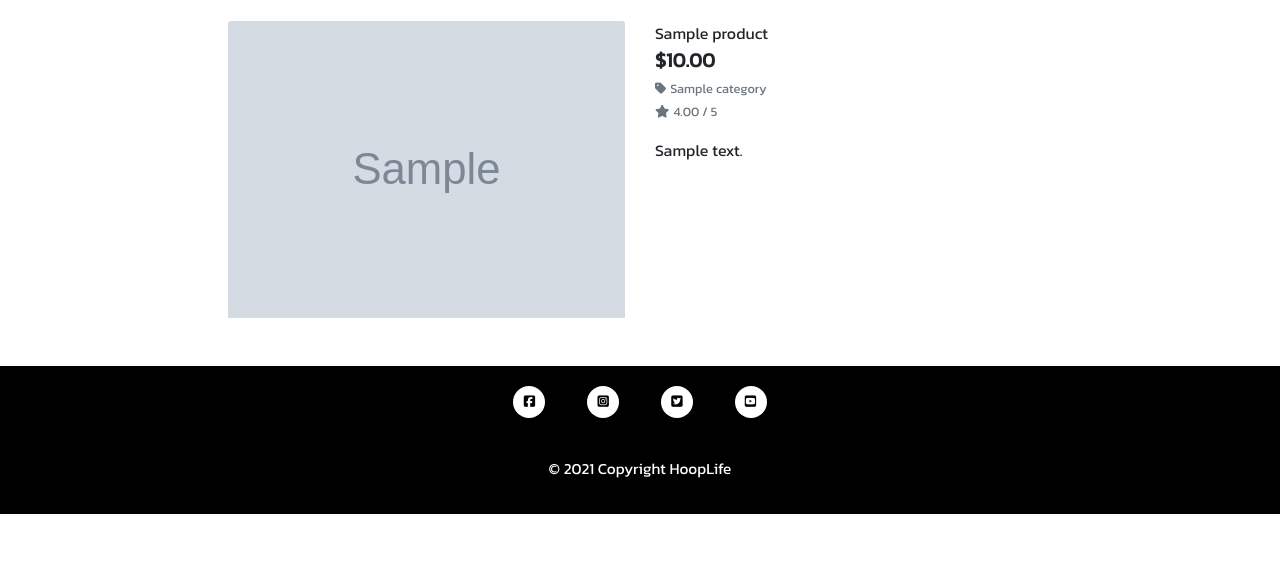
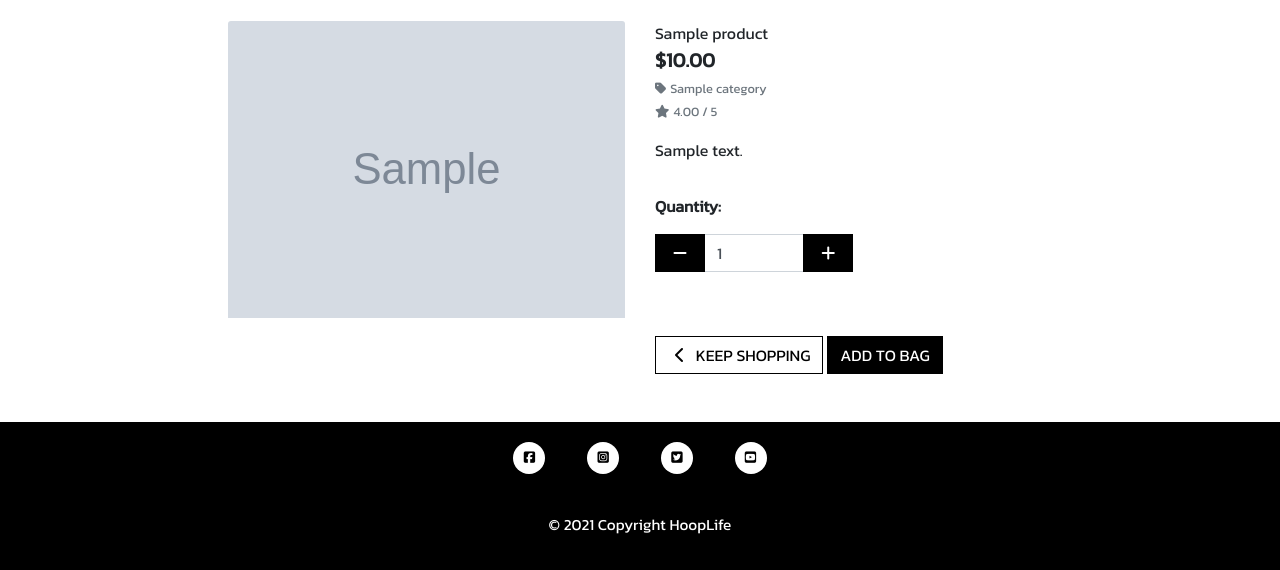
Before and after one commit to Joe2308/hooplife-ms4, a Django app: page /products/1/ in a window 1280 px wide. Shown: the part 232-802 px from the top of the page. Before the commit the page ends 746 px from the top, so only its background shows below. Run offline with Django 3.2, Linux system fonts and the light colour scheme; tables that the repository leaves empty hold one stand-in row (values such as "Sample post"); grey boxes marked "Sample" are stand-in pictures; some libraries are stand-ins or nearby versions; some web fonts are replaced.

Commit message:
add_to_bag view and url created in bag app and add to bag form added to prd to products details page

```diff
--- a/bag/urls.py
+++ b/bag/urls.py
@@ -4,4 +4,5 @@ from . import views
 
 urlpatterns = [
     path('', views.view_bag, name='view_bag'),
+    path('add/<item_id>', views.add_to_bag, name='add_to_bag'),
 ]
--- a/products/templates/products/product_detail.html
+++ b/products/templates/products/product_detail.html
@@ -45,6 +45,63 @@
                         <small class="text-muted">No Rating</small>
                     {% endif %}
                     <p class="mt-3">{{ product.description }}</p>
+                    <form class="form" action="{% url 'add_to_bag' product.id %}" method="POST">
+                        {% csrf_token %}
+                        <div class="form-row">
+                            {% with product.has_sizes as s %}
+                            {% if s %}
+                            <div class="col-12">
+                                <p><strong>Size:</strong></p>
+                                    <select class="form-control rounded-0 w-50" name="product_size" id='id_product_size'>
+                                        <option value="xs">XS</option>
+                                        <option value="s">S</option>
+                                        <option value="m" selected>M</option>
+                                        <option value="l">L</option>
+                                        <option value="xl">XL</option>
+                                    </select>
+                            </div>
+                            {% endif %}
+                            <div class="col-12">
+                                <p class="mt-3"><strong>Quantity:</strong></p>
+                                <div class="form-group w-50">
+                                    <div class="input-group">
+                                        <div class="input-group-prepend">
+                                            <button class="decrement-qty btn btn-black rounded-0"
+                                                data-item_id="{{ product.id }}" id="decrement-qty_{{ product.id }}">
+                                                <span class="icon">
+                                                    <i class="fas fa-minus"></i>
+                                                </span>
+                                            </button>
+                                        </div>
+                                        <input class="form-control qty_input" type="number"
+                                            name="quantity" value="1" min="1" max="99"
+                                            data-item_id="{{ product.id }}"
+                                            id="id_qty_{{ product.id }}">
+                                        <div class="input-group-append">
+                                            <button class="increment-qty btn btn-black rounded-0"
+                                                data-item_id="{{ product.id }}" id="increment-qty_{{ product.id }}">
+                                                <span class="icon">
+                                                    <i class="fas fa-plus"></i>
+                                                </span>
+                                            </button>
+                                        </div>
+                                    </div>
+                                </div>
+                            </div>
+
+                            <div class="col{% if s %}-12 mt-2{% endif %}">
+                                <a href="{% url 'products' %}" class="btn btn-outline-black rounded-0 mt-5">
+                                    <span class="icon">
+                                        <i class="fas fa-chevron-left"></i>
+                                    </span>
+                                    <span class="text-uppercase">Keep Shopping</span>
+                                </a>
+                                <input type="submit" class="btn btn-black rounded-0 text-uppercase mt-5" value="Add to Bag">
+                            </div>
+                            <input type="hidden" name="redirect_url" value="{{ request.path }}">
+                            {% endwith %}
+                        </div>
+                    </form>
                 </div>
             </div>
         </div>
```
Also changed, not shown: bag/views.py (+17 -1 lines).
